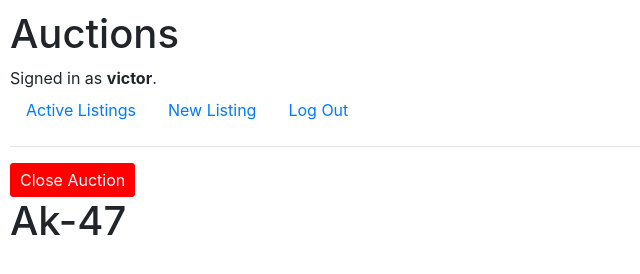
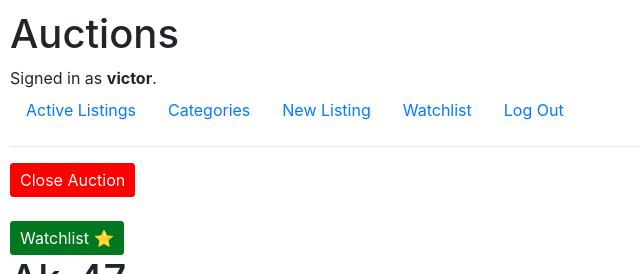
Before and after one commit to Miralhas/cs50-project2-ebay, a Django app: page /listings/18 in a window 1280 px wide. Shown: the top 274 px of the page, without its empty margins (0-640 px from the left). Run offline with Django 3.2, Linux system fonts and the light colour scheme; a user stored in the database is signed in; data comes from the database, SQL or seed files in the repository; both versions use the stored data as it was after the commit; parts of the project's set-up code (start-up, migrations or seed data) failed here and were passed over; some libraries are stand-ins or nearby versions.

Commit message:
Added comentaries, watchlist and products categories.

```diff
--- a/auctions/admin.py
+++ b/auctions/admin.py
@@ -1,5 +1,5 @@
 from django.contrib import admin
-from .models import AuctionListing, User, Bid
+from .models import AuctionListing, User, Bid, Comment, Watchlist, Categories
 
 # Register your models here.
 
@@ -9,3 +9,6 @@ class UserAdmin(admin.ModelAdmin):
 admin.site.register(AuctionListing)
 admin.site.register(User)
 admin.site.register(Bid)
+admin.site.register(Comment)
+admin.site.register(Watchlist)
+admin.site.register(Categories)
--- a/auctions/templates/auctions/layout.html
+++ b/auctions/templates/auctions/layout.html
@@ -20,9 +20,15 @@
             <li class="nav-item">
                 <a class="nav-link" href="{% url 'index' %}">Active Listings</a>
             </li>
+            <li class="nav-item">
+                <a class="nav-link" href="{% url 'categories' %}">Categories</a>
+            </li>
             {% if user.is_authenticated %}
                 <li class="nav-item">
                     <a class="nav-link" href="{% url 'new_listing' %}">New Listing</a>
+                </li>
+                <li class="nav-item">
+                    <a class="nav-link" href="{% url 'watchlist_page' %}">Watchlist</a>
                 </li>
                 <li class="nav-item">
                     <a class="nav-link" href="{% url 'logout' %}">Log Out</a>
--- a/auctions/templates/auctions/listing_page.html
+++ b/auctions/templates/auctions/listing_page.html
@@ -4,28 +4,34 @@
 
 {% block body %}
 
-    <form action="{% url 'finish_auction' listing.pk  %}" method="post">
-        {% csrf_token %}
-        {% if owner and listing.auction_status %}
-            <input type="submit" name="auction_status" value="Close Auction" style="background-color: red; color: white; border-radius: 3px; border: 1px solid red; padding: 4px 9px 4px 9px;">
-        {% endif %}
-
-    </form>
+    {% if listing.auction_status and request.user.is_authenticated%}
+        <form action="{% url 'finish_auction' listing.pk  %}" method="post">
+            {% csrf_token %}
+            {% if owner %}
+                <input type="submit" name="auction_status" value="Close Auction" style="background-color: red; color: white; border-radius: 3px; border: 1px solid red; padding: 4px 9px 4px 9px;">
+            {% endif %}
+        </form>
+        <br>
+        <form action="{% url 'watchlist' listing.pk  %}" method="post">
+            {% csrf_token %}
+            <input type="submit" name="auction_status" value="Watchlist &#11088;" style="background-color: rgb(1, 119, 31); color: white; border-radius: 3px; border: 1px solid rgb(1, 119, 31); padding: 4px 9px 4px 9px;">
+        </form>
+    {% endif %}
     <h1>{{listing}}</h1>
     {% if message %}
         <h2 style="color: red;">{{message}}</h2>
     {% endif %}
 
     <br>
-    <img src="{{listing.img_url}}" alt="Image Url" height="200" width="300">
+    <img src="{{listing.img_url}}" alt="Image Url" height="200">
     <br>
 
     <p>{{listing.description}}</p>
 
     <h3>${{listing.starting_bid}}</h3>
 
-    {% if request.user == listing.first_bid.first.bid_user and listing.auction_status%}
-        <p style="font-size: 14px;">Total Bidings: {{listing.total_bidings}}. Your bid is the current bid.</p>
+    {% if request.user == listing.first_bid.last.bid_user and listing.auction_status%}
+        <p style="font-size: 14px;">Total Bidings: {{listing.total_bidings}}. <strong>Your bid is the current bid.</strong></p>
     {% else %}
         <p style="font-size: 14px;">Total Bidings: {{listing.total_bidings}}</p>
     {% endif %}
@@ -42,7 +48,26 @@
     <h3>Details</h3>
     <ul>
         <li>Listed by: {{listing.owner.first}}</li>
-        <li>Category: </li>
+        <!-- <li>Category: </li> -->
     </ul>
-
+    <hr>
+    <h3>Comments:</h3>
+    {% if comments %}
+        <ul>
+            {% for comment in comments %}
+                <li><strong>{{comment.user_comment}}</strong>: {{comment}}.</li>
+            {% endfor %}
+        </ul>
+    {% endif %}
+    <hr>
+    {% if request.user.is_authenticated %}
+        <h3>Comment</h3>
+        <form action="{% url 'comment' listing.pk  %}" method="POST">
+            {% csrf_token %}
+            <div>
+                <textarea name="comment" id="comment" cols="50" rows="3"></textarea>
+            </div>
+            <input type="submit">
+        </form>
+    {% endif %}
 {% endblock %}
--- a/auctions/templates/auctions/new_listing.html
+++ b/auctions/templates/auctions/new_listing.html
@@ -26,6 +26,11 @@
             <input type="number" required name="starting_bid" min="0" value="0" step=".01">
         </div>
         <br>
+        <label for="category">Category:</label>
+        <div>
+            <input type="text" required name="category">
+        </div>
+        <br>
         <label for="img_url">Image URL:</label>
         <div>
             <input type="url" name="img_url">
--- a/auctions/urls.py
+++ b/auctions/urls.py
@@ -7,7 +7,12 @@ urlpatterns = [
     path("login", views.login_view, name="login"),
     path("logout", views.logout_view, name="logout"),
     path("register", views.register, name="register"),
+    path("watchlist", views.watchlist_page, name="watchlist_page"),
     path("new_listing", views.new_listing, name="new_listing"),
     path("listings/<int:listing_pk>", views.listing_page, name="listing_page"),
     path("listings/<int:listing_pk>/finish", views.finish_auction, name="finish_auction"),
+    path("listings/<int:listing_pk>/comment", views.comment, name="comment"),
+    path("listings/<int:listing_pk>/watchlist", views.watchlist, name="watchlist"),
+    path("categories", views.categories, name="categories"),
+    path("categories/<str:title>", views.category_page, name="category_page")
 ]
--- a/auctions/views.py
+++ b/auctions/views.py
@@ -1,7 +1,7 @@
 from django.contrib.auth import authenticate, login, logout
 from django.db import IntegrityError
 from django.http import HttpResponse, HttpResponseRedirect
-from .models import AuctionListing, User, Bid
+from .models import AuctionListing, User, Bid, Comment, Watchlist, Categories
 from django.shortcuts import render
 from django.urls import reverse
 
@@ -22,22 +22,24 @@ def new_listing(request):
         description = request.POST["description"]
         starting_bid = float(request.POST["starting_bid"])
         image_url = request.POST["img_url"]
-        if title and description and starting_bid and image_url:
-            listing = AuctionListing(
+        category = request.POST["category"]
+        if title and description and starting_bid and image_url and category:
+            listing = AuctionListing.objects.create(
                 title=title,
                 description=description,
                 starting_bid=starting_bid,
                 img_url=image_url,
             )
             listing.save()
+            category = Categories.objects.create(category_name=category.title(), category_listing=listing)
+            category.save()
             user = User.objects.get(username=request.user)
-            print(user.pk)
             user.listings.add(listing)
             return HttpResponseRedirect(reverse("index"))
         else:
             return render(request, "auctions/new_listing.html", context={
                 "user": request.user,
-                "message": "Error! Preencha todos os campos com os valores válidos!"
+                "message": "Error! Preencha todos os campos com os valores válidos!",
             })
 
     elif request.method == "GET":
@@ -48,11 +50,13 @@ def new_listing(request):
 
 def listing_page(request, listing_pk):
     listing = AuctionListing.objects.get(pk=listing_pk)
+    comment = listing.listing_comment.all()
+
     if not listing.auction_status:
         template = "auctions/closed_layout.html"
     else:
         template = "auctions/layout.html"
-    if request.method == "POST":
+    if request.method == "POST" and request.user.is_authenticated:
         bid_user = request.user
         new_bid = float(request.POST["new_bid"])
         auction = AuctionListing.objects.get(pk=listing_pk)
@@ -72,11 +76,12 @@ def listing_page(request, listing_pk):
                 "template": template
             })
 
-    elif request.method == "GET":
+    else:
         return render(request, "auctions/listing_page.html", context={
             "listing": listing,
             "owner": listing.owner.first() == request.user,
-            "template": template
+            "template": template,
+            "comments": comment
         })
 
 def finish_auction(request, listing_pk):
@@ -92,6 +97,83 @@ def finish_auction(request, listing_pk):
         return HttpResponseRedirect(reverse("listing_page", args=(int(listing_pk),)))
     else:
         return HttpResponseRedirect(reverse("index"))
+
+def comment(request, listing_pk):
+    if request.method == "POST":
+        listing = AuctionListing.objects.get(pk=listing_pk)
+        comment = request.POST["comment"]
+        author = request.user
+        comment = Comment.objects.create(text=comment, user_comment=author)
+        comment.listing_comment.set([listing])
+        comment.save()
+        return HttpResponseRedirect(reverse("listing_page", args=(int(listing_pk),)))
+    else:
+        return HttpResponseRedirect(reverse("index"))
+
+def watchlist(request, listing_pk):
+    # if not request.user.is_authenticated:
+    #     return render(request, "auctions/listing_page.html", context={
+    #         "message": "Login first!"
+    #     })
+    if request.method == "POST":
+        user = request.user
+        auc = AuctionListing.objects.get(pk=listing_pk)
+        watchlist = Watchlist.objects.create(auction_listing=auc, user_watchlist=user)
+        watchlist.save()
+        return HttpResponseRedirect(reverse("listing_page", args=(int(listing_pk),)))
+    else:
+        return HttpResponseRedirect(reverse("index"))
+
+def watchlist_page(request):
+    user = request.user
+    if user.is_authenticated:
+        user = User.objects.get(username=user)
+        watchlist = user.user_watchlist.all()
+        try:
+            listing_pk = user.user_watchlist.all().first().auction_listing.pk
+            return render(request, "auctions/watchlist_page.html", context={
+            "watchlist": watchlist,
+            "listing_pk": listing_pk
+        })
+        except AttributeError:
+            return render(request, "auctions/watchlist_page.html", context={
+            "watchlist": watchlist,
+        })
+    else:
+        return HttpResponseRedirect(reverse("index"))
+
+def categories(request):
+    all_categories = Categories.objects.all()
+    categories_array = []
+    for ctg in all_categories:
+        if ctg.category_name in categories_array:
+            pass
+        else:
+            categories_array.append(ctg.category_name)
+    x = []
+    for ctg in categories_array:
+        x.append(Categories.objects.filter(category_name=ctg).values().first())
+
+    for dictionary in x:
+        for key, value in dictionary.items():
+            print(key, value)
+
+    for dictionary in x:
+        dictionary.pop("id")
+    print(x)
+    return render(request, "auctions/categories.html", context={
+        "categories": all_categories,
+        "teste": x
+    })
+
+def category_page(request, title):
+    title_x = title
+    categories_array = AuctionListing.objects.all()
+
+    return render(request, "auctions/category_page.html", context={
+        "title": title_x,
+        "categories": categories_array,
+    })
 
 def login_view(request):
     if request.method == "POST":
--- a/models.py
+++ b/models.py
@@ -9,7 +9,7 @@ class AuctionListing(models.Model):
     img_url = models.URLField()
     total_bidings = models.IntegerField(default=0)
     auction_status = models.BooleanField(default=True)
-    auction_winner = models.CharField(max_length=32, default=None)
+    auction_winner = models.CharField(max_length=32, default=None, blank=True)
 
 
     def __str__(self):
```
Also changed, not shown: auctions/models.py (+23 -2 lines), auctions/templates/auctions/categories.html (added, +12 -0 lines), auctions/templates/auctions/category_page.html (added, +20 -0 lines), auctions/templates/auctions/watchlist_page.html (added, +15 -0 lines), auctions/migrations/0001_initial.py, auctions/migrations/0002_watchlist.py (added), auctions/migrations/0003_categories.py (added), db.sqlite3.
